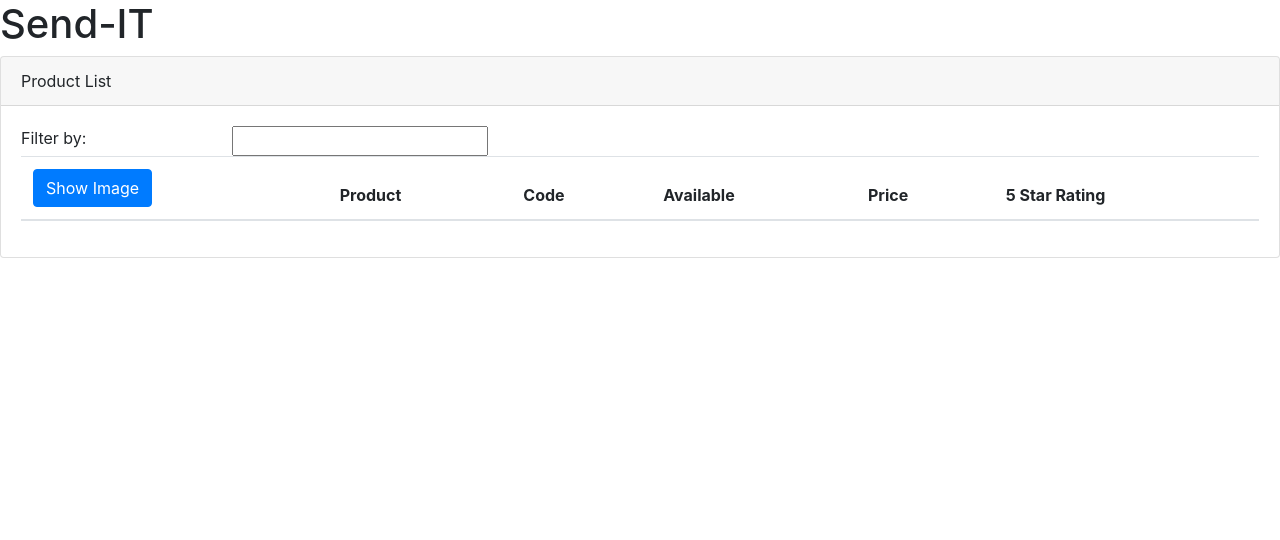
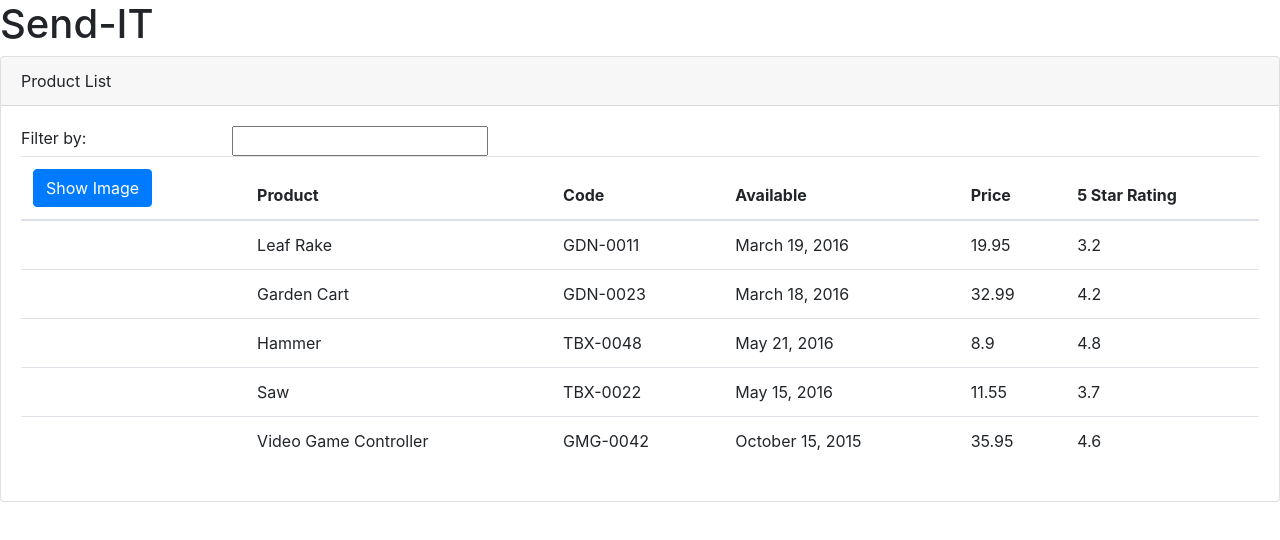
Before and after one commit to Kibetchirchir/sendit-ng, an Angular app: page / in a window 1280 px wide. Shown: the top 540 px of the page. Built offline with nearby package versions, Linux system fonts and the light colour scheme.

Commit message:
learn(Directives): using built in deirectives
- using *ngIf
- using *ngFor

[Understood]

```diff
--- a/src/app/products/prduct-list.component.ts
+++ b/src/app/products/prduct-list.component.ts
@@ -6,5 +6,58 @@
     templateUrl: './product-list.component.html'
 })
 export class ProductListComponent{
+    pageTitle: string = "Product List";
+    products: any[] = [
+        {
+            "productId": 1,
+            "productName": "Leaf Rake",
+            "productCode": "GDN-0011",
+            "releaseDate": "March 19, 2016",
+            "description": "Leaf rake with 48-inch wooden handle.",
+            "price": 19.95,
+            "starRating": 3.2,
+            "imageUrl": "http://openclipart.org/image/300px/svg_to_png/26215/Anonymous_Leaf_Rake.png"
+        },
+        {
+            "productId": 2,
+            "productName": "Garden Cart",
+            "productCode": "GDN-0023",
+            "releaseDate": "March 18, 2016",
+            "description": "15 gallon capacity rolling garden cart",
+            "price": 32.99,
+            "starRating": 4.2,
+            "imageUrl": "http://openclipart.org/image/300px/svg_to_png/58471/garden_cart.png"
+        },
+        {
+            "productId": 5,
+            "productName": "Hammer",
+            "productCode": "TBX-0048",
+            "releaseDate": "May 21, 2016",
+            "description": "Curved claw steel hammer",
+            "price": 8.9,
+            "starRating": 4.8,
+            "imageUrl": "http://openclipart.org/image/300px/svg_to_png/73/rejon_Hammer.png"
+        },
+        {
+            "productId": 8,
+            "productName": "Saw",
+            "productCode": "TBX-0022",
+            "releaseDate": "May 15, 2016",
+            "description": "15-inch steel blade hand saw",
+            "price": 11.55,
+            "starRating": 3.7,
+            "imageUrl": "http://openclipart.org/image/300px/svg_to_png/27070/egore911_saw.png"
+        },
+        {
+            "productId": 10,
+            "productName": "Video Game Controller",
+            "productCode": "GMG-0042",
+            "releaseDate": "October 15, 2015",
+            "description": "Standard two-button video game controller",
+            "price": 35.95,
+            "starRating": 4.6,
+            "imageUrl": "http://openclipart.org/image/300px/svg_to_png/120337/xbox-controller_01.png"
+        }
+    ];
 
 }
--- a/src/app/products/product-list.component.html
+++ b/src/app/products/product-list.component.html
@@ -1,6 +1,6 @@
 <div class='card'>
         <div class='card-header'>
-          Product List
+          {{ pageTitle }}
         </div>
         <div class='card-body'>
           <div class='row'>
@@ -16,7 +16,7 @@
             </div>
           </div>
           <div class='table-responsive'>
-            <table class='table'>
+            <table class='table' *ngIf='products && products.length'>
               <thead>
                 <tr>
                   <th>
@@ -32,6 +32,14 @@
                 </tr>
               </thead>
               <tbody>
+                <tr *ngFor='let product of products'>
+                    <td></td>
+                    <td>{{ product.productName }}</td>
+                    <td>{{ product.productCode }}</td>
+                    <td>{{ product.releaseDate }}</td>
+                    <td>{{ product.price }}</td>
+                    <td>{{ product.starRating }}</td>
+                </tr>
               </tbody>
             </table>
           </div>
```
